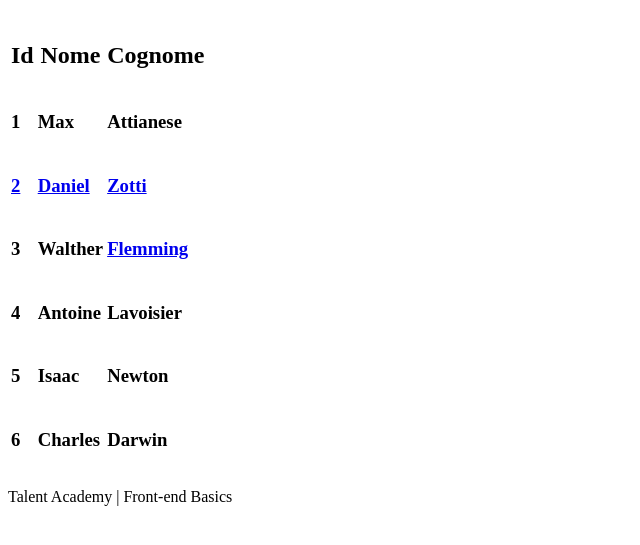
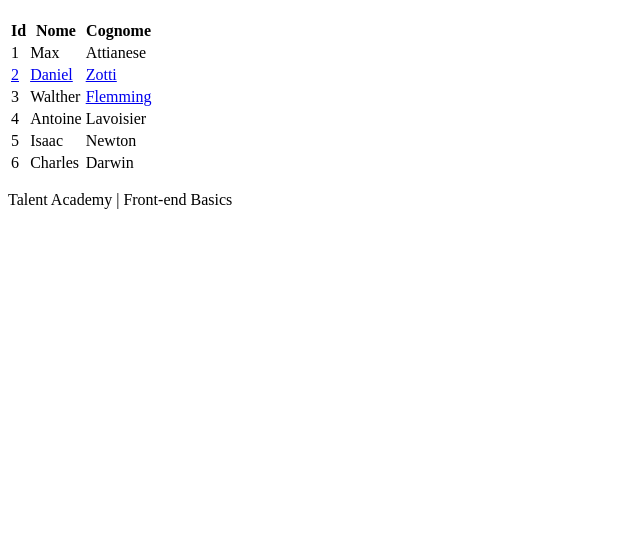
Before and after one commit to MaxAttianese/address_book, a plain HTML site: page address_book.html in a window 1280 px wide. Shown: the part 61-606 px from the top of the page, without its empty margins (0-640 px from the left). Drawn offline with Linux system fonts and the light colour scheme.

Commit message:
change id and people

```diff
--- a/address_book.html
+++ b/address_book.html
@@ -21,71 +21,83 @@
         <table>
             <tr>
                 <th>
-                    <h2>Id</h2>
+                    Id
                 </th>
                 <th>
-                    <h2>Nome</h2>
+                    Nome
                 </th>
                 <th>
-                    <h2>Cognome</h2>
+                    Cognome
                 </th>
             </tr>
             <!--Modo per rendere l'intera riga un link che porta alla pagina personale della specifica persona-->
             <tr onclick="location.href='./pages/id1_pp.html'">
-                <td><h3>1</h3></td>
                 <td>
-                    <h3>Max</h3>
+                    1
                 </td>
                 <td>
-                    <h3>Attianese</h3>
+                    Max
+                </td>
+                <td>
+                    Attianese
                 </td>
             </tr>
             <!--Nel caso non è quella precedente la soluzione a seguire qualche altra soluzione-->
             <!--Rendere tutte le parole della riga un link-->
             <tr>
-                <td><a href="./pages/id2_pp.html"><h3>2</h3></a></td>
                 <td>
-                    <a href="./pages/id2_pp.html"><h3>Daniel</h3></a>
+                    <a href="./pages/id2_pp.html">2</a>
                 </td>
                 <td>
-                    <a href="./pages/id2_pp.html"><h3>Zotti</h3></a>
+                    <a href="./pages/id2_pp.html">Daniel</a>
+                </td>
+                <td>
+                    <a href="./pages/id2_pp.html">Zotti</a>
                 </td>
             </tr>
             <!--Rendere una sola delle parole un link-->
             <tr>
-                <td><h3>3</h3></td>
                 <td>
-                    <h3>Walther</h3>
+                    3
                 </td>
                 <td>
-                    <a href="#"><h3>Flemming</h3></a>
+                    Walther
+                </td>
+                <td>
+                    <a href="#">Flemming</a>
                 </td>
             </tr>
             <tr>
-                <td><h3>4</h3></td>
                 <td>
-                    <h3>Antoine</h3>
+                    4
                 </td>
                 <td>
-                    <h3>Lavoisier</h3>
+                    Antoine
+                </td>
+                <td>
+                    Lavoisier
                 </td>
             </tr>
             <tr>
-                <td><h3>5</h3></td>
                 <td>
-                    <h3>Isaac</h3>
+                    5
                 </td>
                 <td>
-                    <h3>Newton</h3>
+                    Isaac
+                </td>
+                <td>
+                    Newton
                 </td>
             </tr>
             <tr>
-                <td><h3>6</h3></td>
                 <td>
-                    <h3>Charles</h3>
+                    6
                 </td>
                 <td>
-                    <h3>Darwin</h3>
+                    Charles
+                </td>
+                <td>
+                    Darwin
                 </td>
             </tr>
         </table>
```
